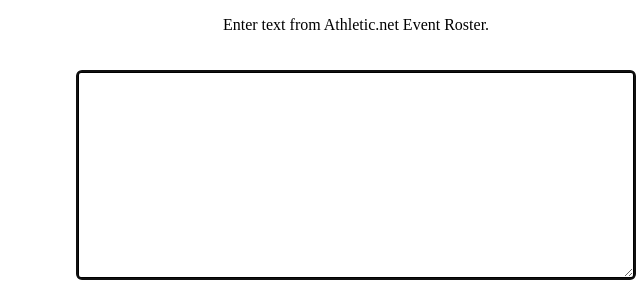
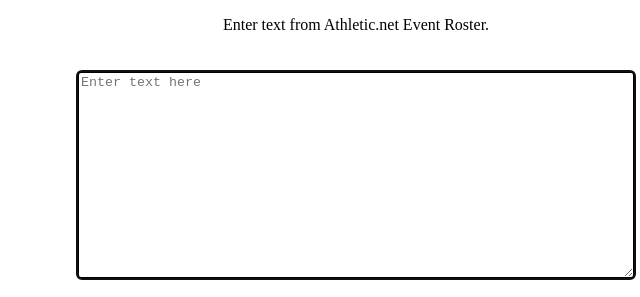
Before and after one commit to eaakre/track, a plain HTML site: page index.html in a window 1280 px wide. Shown: the part 138-435 px from the top of the page, 284-924 px from the left. Drawn offline with Linux system fonts and the light colour scheme.

Commit message:
placeholder

```diff
--- a/index.html
+++ b/index.html
@@ -22,7 +22,7 @@
         <div>
             <h1>Track Dismissals</h1>
             <p>Enter text from Athletic.net Event Roster.</p>
-            <textarea id="athletes" autofocus></textarea>
+            <textarea id="athletes" placeholder="Enter text here" autofocus></textarea>
             <button type="submit" id="submit-button">Submit</button>
         </div>
 
```
